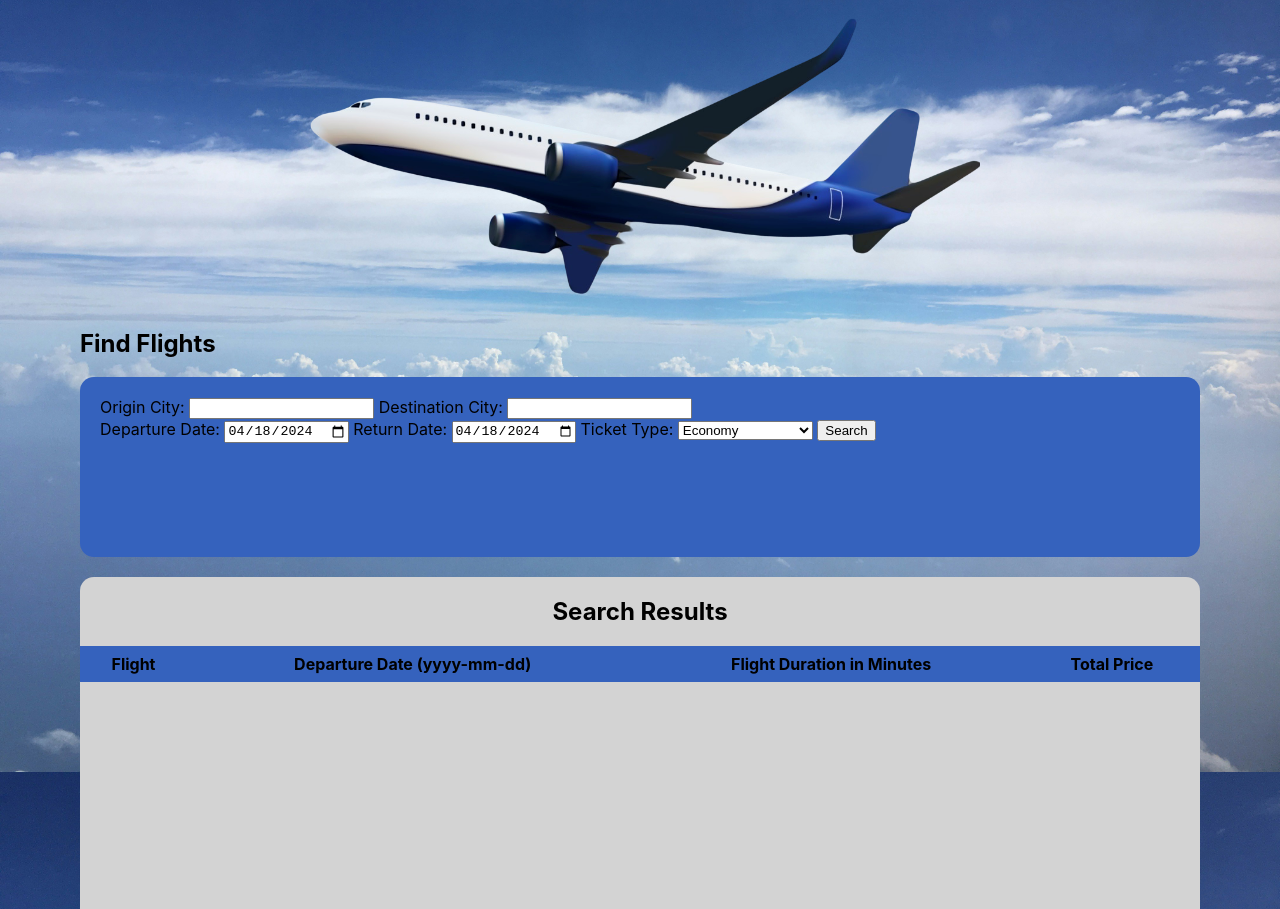
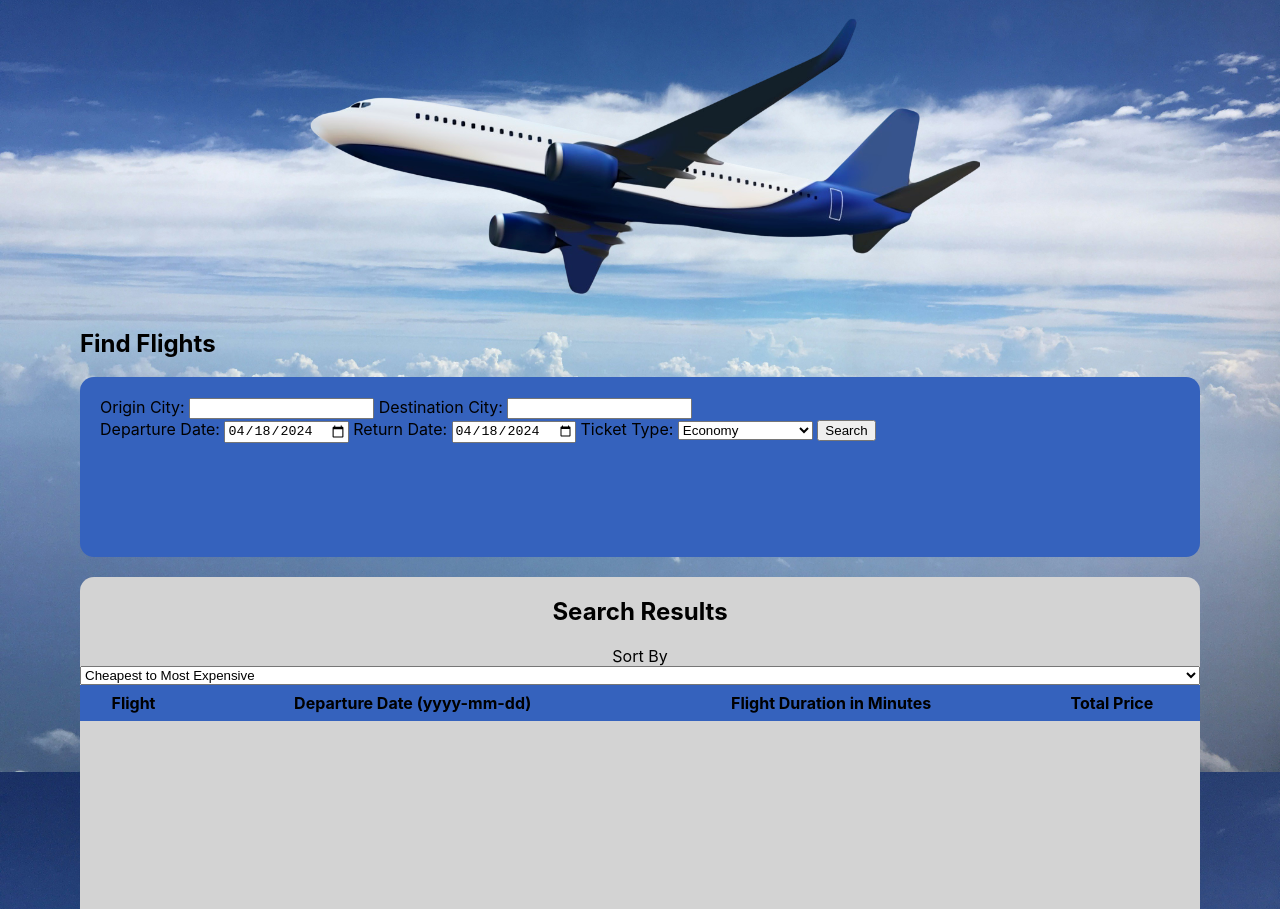
Before and after one commit to JJ-ama-LL/Flights-Planner, a website: page public/flights.html in a window 1280 px wide. Shown: the part 188-1097 px from the top of the page. Drawn offline with Linux system fonts and the light colour scheme.

Commit message:
Inclusion of sort

```diff
--- a/public/flights.html
+++ b/public/flights.html
@@ -84,6 +84,12 @@
             <div id="flight-results">
               <h2>Search Results</h2>
 
+              <label for="sort">Sort By</label>
+              <select id="sort_byPrice">
+                <option>Cheapest to Most Expensive</option>
+                <option>Most Expensive to Cheapest</option>
+              </select>
+
               <table>
                 <thead>
                   <th>Flight</th>
```
